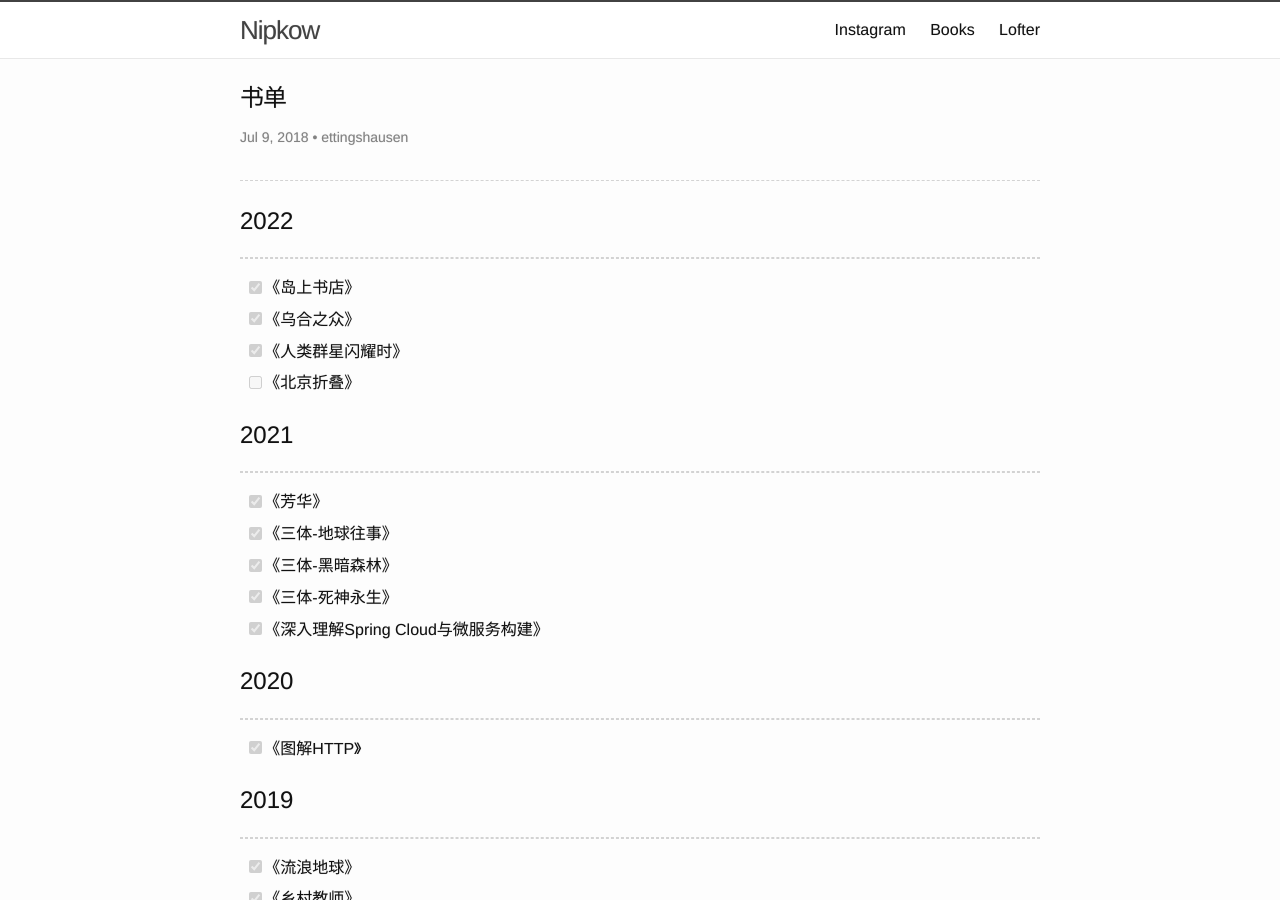
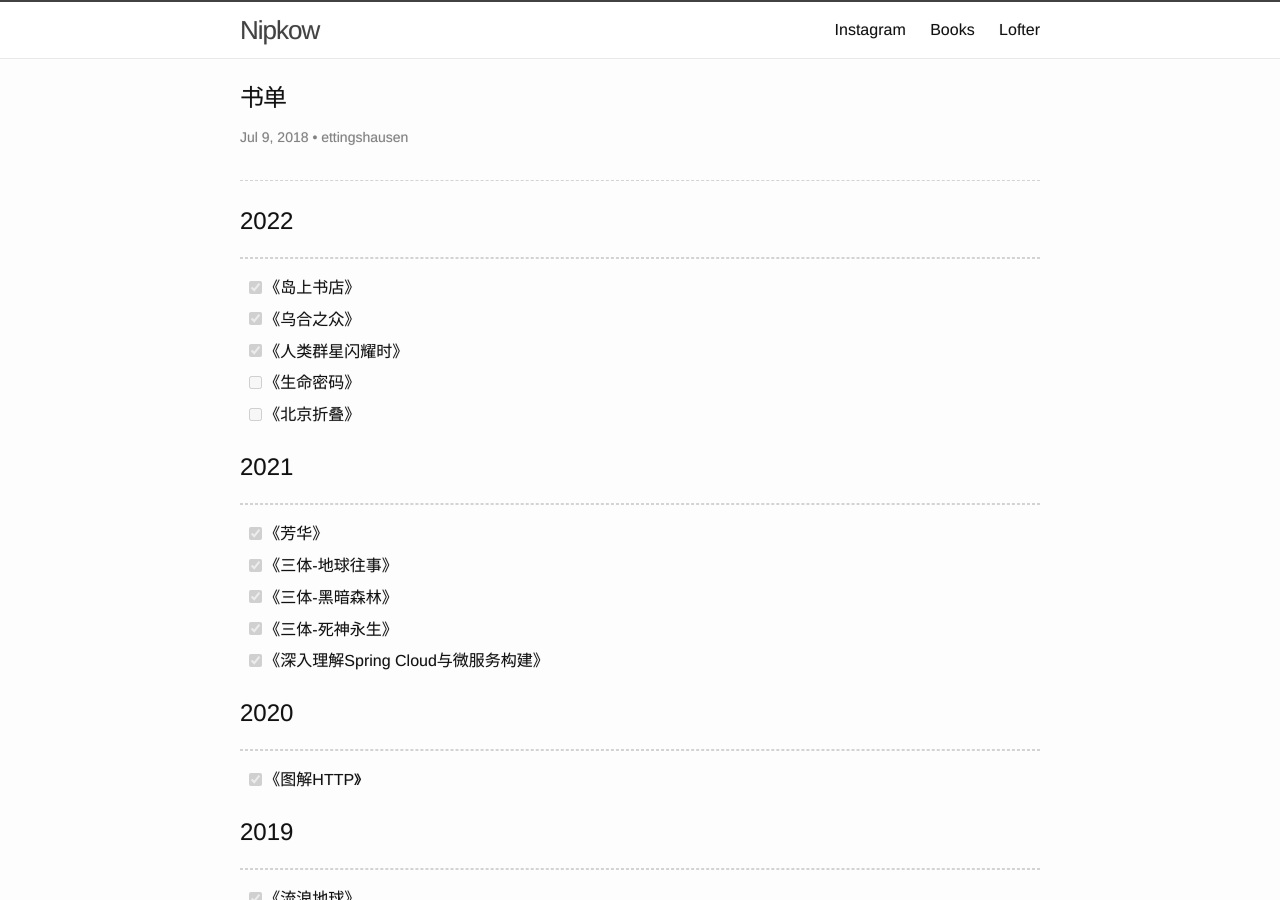
Before and after one commit to ettingshausen/ettingshausen.github.io, a Jekyll site: the page built from books/books.md, in a window 1280 px wide and 900 px high. Built offline with Jekyll 4.4.1, drawn with Linux system fonts in a browser that asks for light colours.

Commit message:
Update books.md

```diff
--- a/books/books.md
+++ b/books/books.md
@@ -11,6 +11,7 @@ date:   2018-07-09 00:54:32 - [x]0800
 - [x] 《岛上书店》
 - [x] 《乌合之众》
 - [x] 《人类群星闪耀时》
+- [ ] 《生命密码》
 - [ ] 《北京折叠》
 
 # 2021
```
